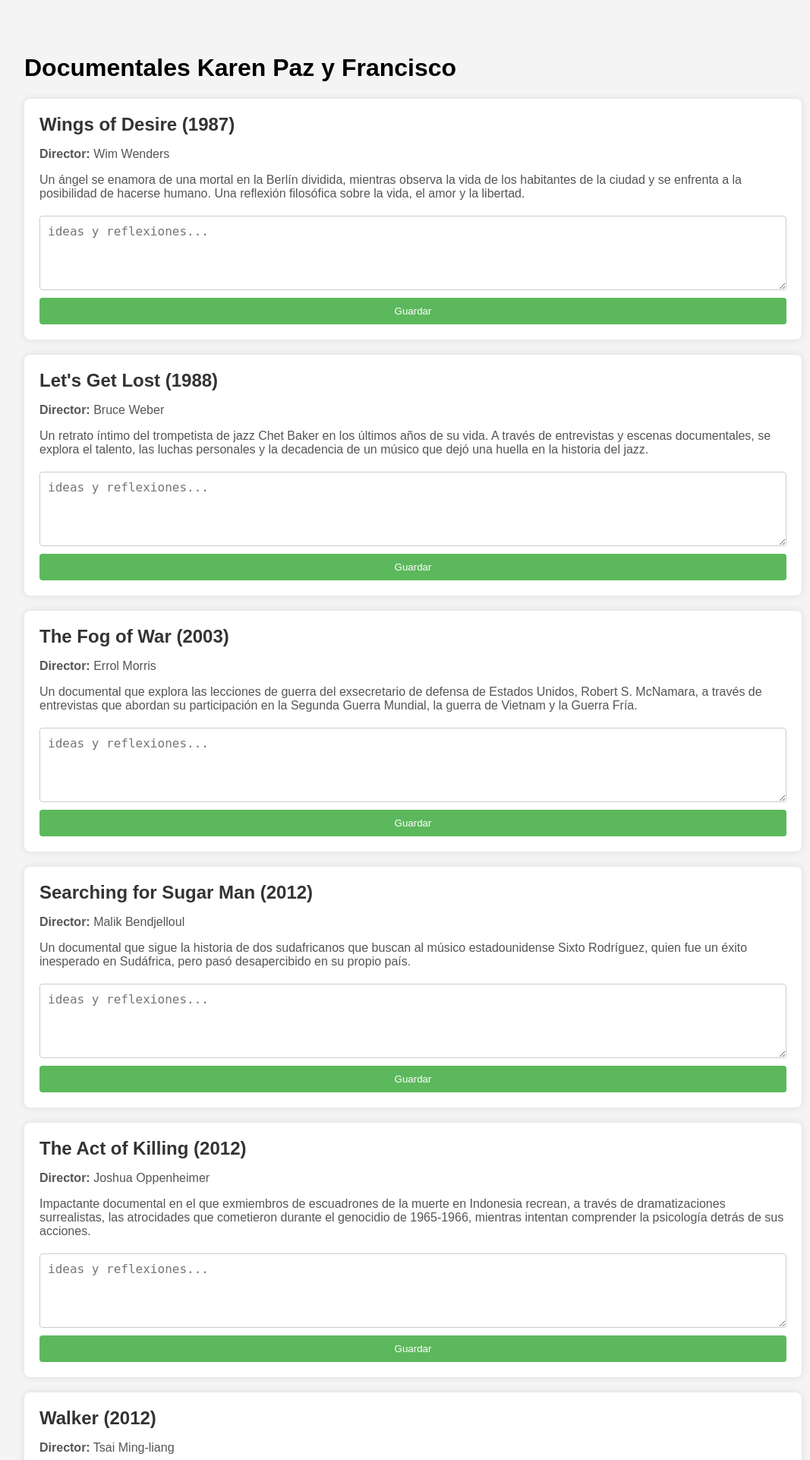
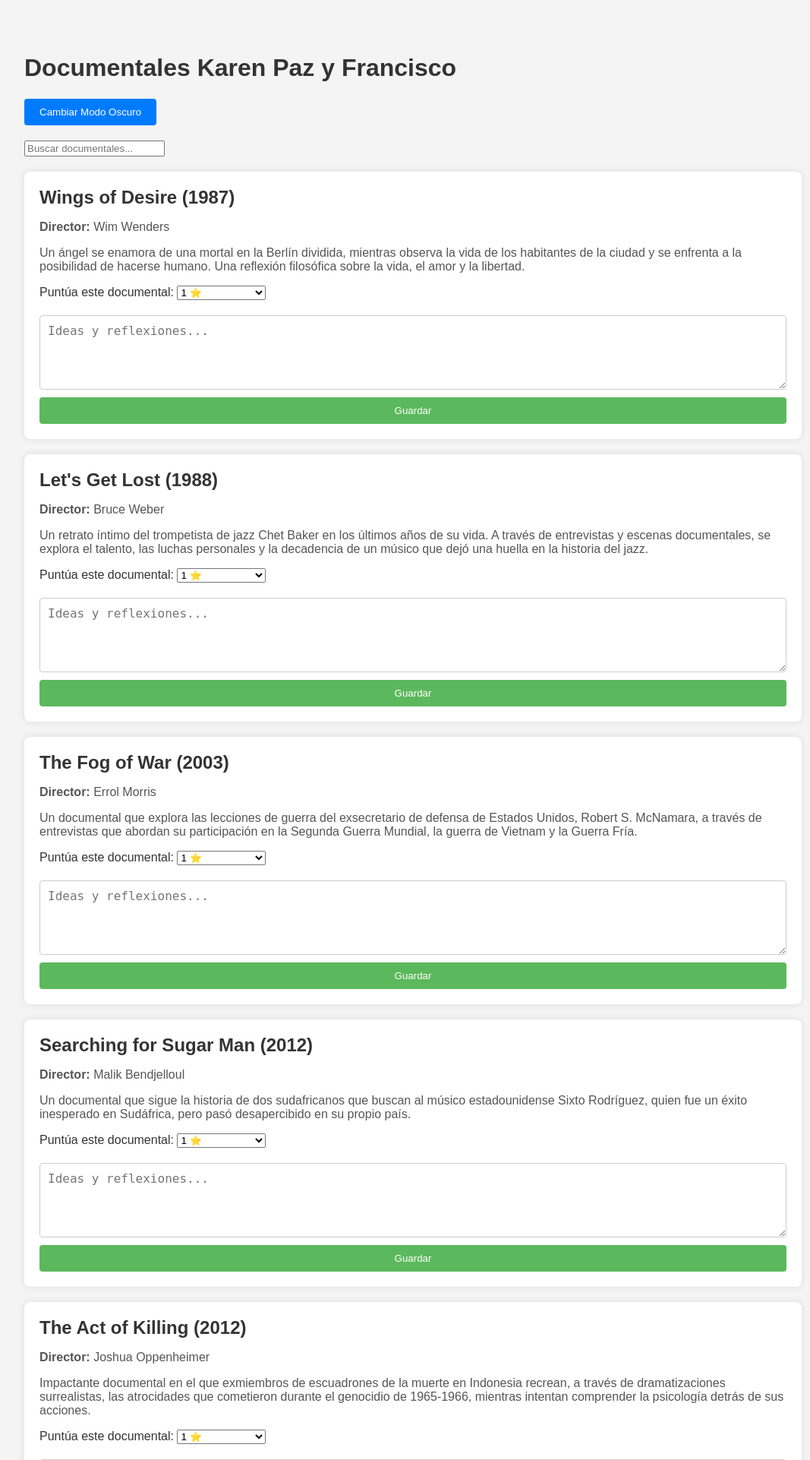
Before and after one commit to franciscolodi/movies, a Flask app: page / in a window 1280 px wide. Shown: the top 1922 px of the page at 76% size, without its empty margins (96-1163 px from the left). Run offline with Flask 3, Linux system fonts and the light colour scheme; data comes from the database, SQL or seed files in the repository; data that the repository does not hold is empty.

Commit message:
Add files via upload

```diff
--- a/templates/index.html
+++ b/templates/index.html
@@ -10,6 +10,8 @@
             background-color: #f4f4f4;
             margin: 0;
             padding: 0;
+            color: #333;
+            transition: background-color 0.3s, color 0.3s;
         }
         .container {
             width: 80%;
@@ -22,6 +24,10 @@
             padding: 20px;
             border-radius: 8px;
             box-shadow: 0 0 10px rgba(0, 0, 0, 0.1);
+            transition: transform 0.3s ease;
+        }
+        .movie:hover {
+            transform: translateY(-5px);
         }
         .movie h2 {
             margin: 0;
@@ -31,9 +37,6 @@
         .movie p {
             font-size: 16px;
             color: #555;
-        }
-        .movie-info {
-            margin: 10px 0;
         }
         .comments-section {
             margin-top: 20px;
@@ -58,6 +61,7 @@
             border: none;
             border-radius: 4px;
             cursor: pointer;
+            transition: background-color 0.3s;
         }
         .comment-form button:hover {
             background-color: #4cae4c;
@@ -71,20 +75,92 @@
             margin-bottom: 10px;
             border-radius: 4px;
         }
+        .rating {
+            margin-top: 10px;
+        }
+        .search-bar, .filter-bar {
+            margin-bottom: 20px;
+        }
+        .dark-mode {
+            background-color: #333;
+            color: #fff;
+        }
+        .dark-mode .movie {
+            background-color: #444;
+            color: #fff;
+        }
+        .dark-mode .movie h2 {
+            color: #fff;
+        }
+        .dark-mode .movie p {
+            color: #ddd;
+        }
+        .dark-mode .comment {
+            background-color: #555;
+            color: #fff;
+        }
+        .toggle-dark-mode {
+            padding: 10px 20px;
+            background-color: #007bff;
+            color: #fff;
+            border: none;
+            border-radius: 4px;
+            cursor: pointer;
+            margin-bottom: 20px;
+        }
+        .toggle-dark-mode:hover {
+            background-color: #0056b3;
+        }
     </style>
+    <script>
+        function toggleDarkMode() {
+            document.body.classList.toggle('dark-mode');
+        }
+
+        function searchMovies() {
+            let input = document.getElementById('search').value.toLowerCase();
+            let movies = document.querySelectorAll('.movie');
+
+            movies.forEach(movie => {
+                let title = movie.querySelector('h2').innerText.toLowerCase();
+                movie.style.display = title.includes(input) ? '' : 'none';
+            });
+        }
+    </script>
 </head>
 <body>
     <div class="container">
         <h1>Documentales Karen Paz y Francisco</h1>
+
+        <!-- Botón para cambiar a modo oscuro -->
+        <button class="toggle-dark-mode" onclick="toggleDarkMode()">Cambiar Modo Oscuro</button>
+
+        <!-- Barra de búsqueda -->
+        <div class="search-bar">
+            <input type="text" id="search" placeholder="Buscar documentales..." onkeyup="searchMovies()">
+        </div>
+
+        <!-- Ejemplo de una película -->
         {% for movie in movies %}
             <div class="movie">
                 <h2>{{ movie[1] }} ({{ movie[2] }})</h2>
                 <p><strong>Director:</strong> {{ movie[3] }}</p>
                 <p>{{ movie[4] }}</p>
 
+                <!-- Sección de calificaciones -->
+                <div class="rating">
+                    <label for="rating-{{ movie[0] }}">Puntúa este documental:</label>
+                    <select name="rating" id="rating-{{ movie[0] }}">
+                        <option value="1">1 ⭐</option>
+                        <option value="2">2 ⭐⭐</option>
+                        <option value="3">3 ⭐⭐⭐</option>
+                        <option value="4">4 ⭐⭐⭐⭐</option>
+                        <option value="5">5 ⭐⭐⭐⭐⭐</option>
+                    </select>
+                </div>
+
                 <!-- Comentarios -->
                 <div class="comments-section">
-
                     <div class="comments">
                         {% for comment in comments %}
                             {% if comment[1] == movie[0] %}
@@ -98,7 +174,7 @@
                     <!-- Formulario para dejar un comentario -->
                     <form class="comment-form" method="POST" action="/">
                         <input type="hidden" name="movie_id" value="{{ movie[0] }}">
-                        <textarea name="comment" rows="4" placeholder="ideas y reflexiones..."></textarea>
+                        <textarea name="comment" rows="4" placeholder="Ideas y reflexiones..."></textarea>
                         <button type="submit">Guardar</button>
                     </form>
                 </div>
```
